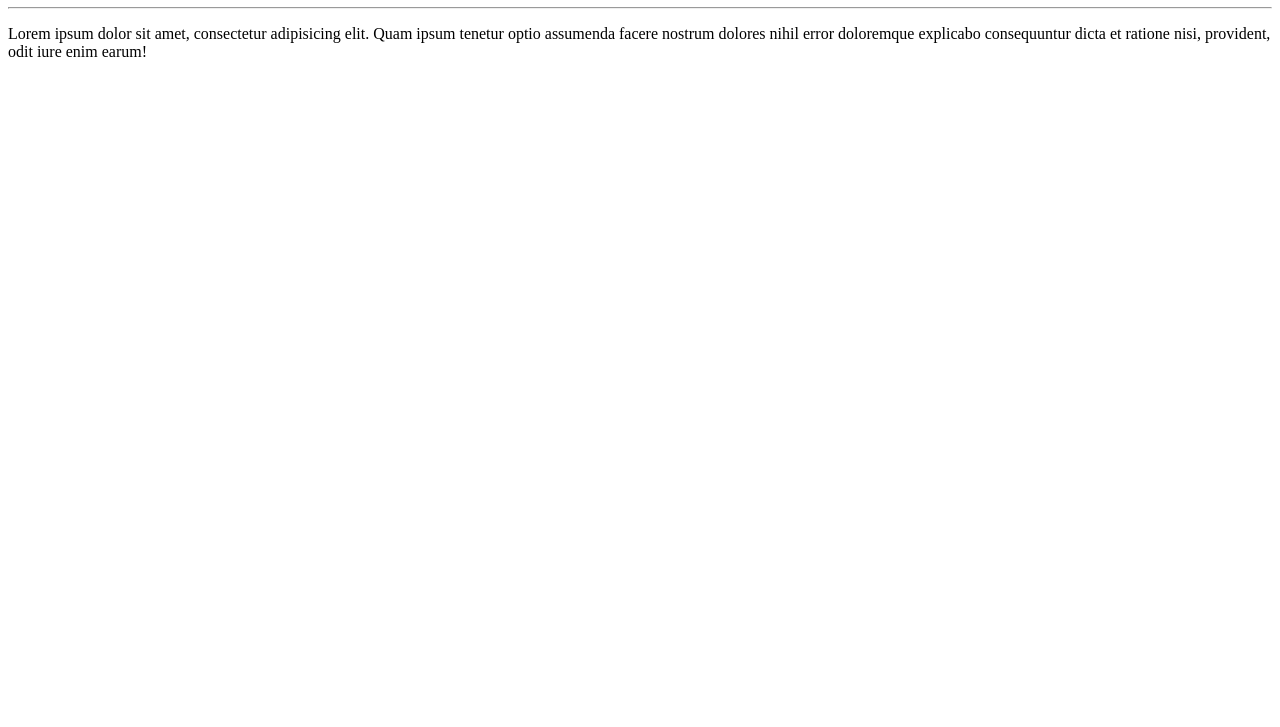
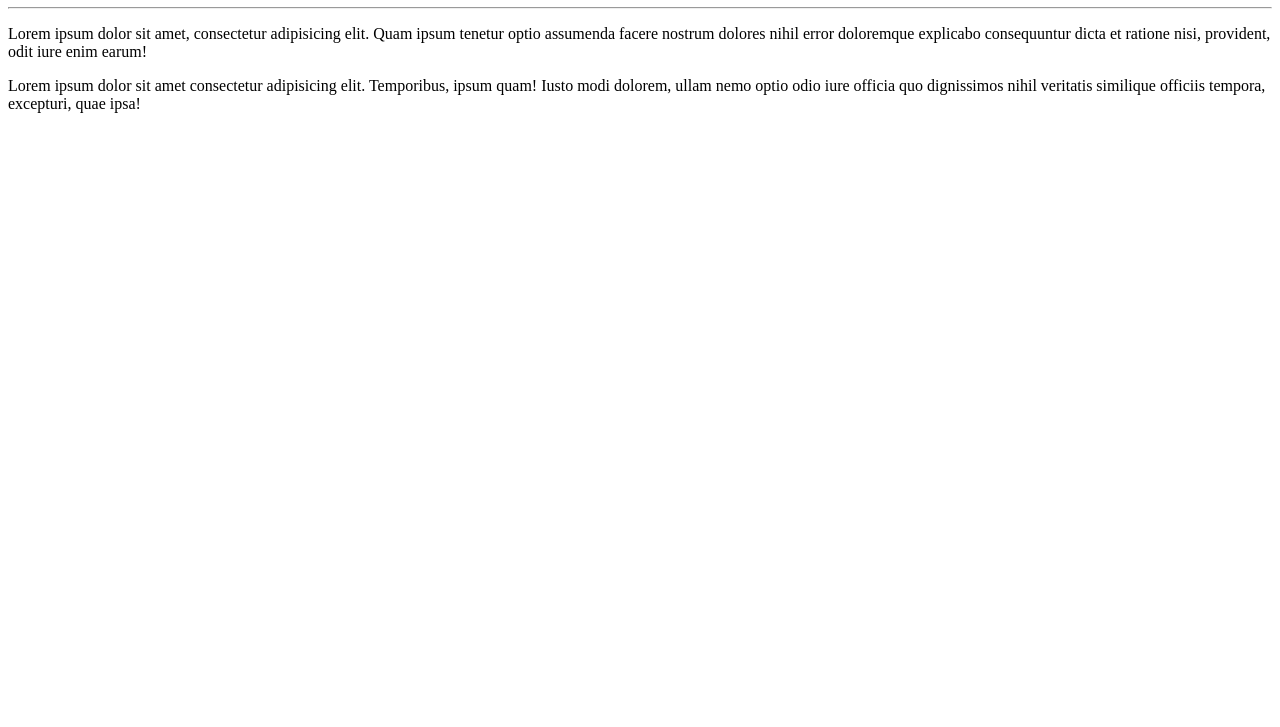
Before and after one commit to Gilliardjnr/Ola-mundo, a plain HTML site: page site-exemplo/index.html in a window 1280 px wide. Shown: the part 73-800 px from the top of the page. Drawn offline with Linux system fonts and the light colour scheme.

Commit message:
Adicionein um parágrafo

```diff
--- a/site-exemplo/index.html
+++ b/site-exemplo/index.html
@@ -11,5 +11,6 @@
     </h1>
     <hr>
     <p>Lorem ipsum dolor sit amet, consectetur adipisicing elit. Quam ipsum tenetur optio assumenda facere nostrum dolores nihil error doloremque explicabo consequuntur dicta et ratione nisi, provident, odit iure enim earum!</p>
+    <p>Lorem ipsum dolor sit amet consectetur adipisicing elit. Temporibus, ipsum quam! Iusto modi dolorem, ullam nemo optio odio iure officia quo dignissimos nihil veritatis similique officiis tempora, excepturi, quae ipsa!</p>
 </body>
 </html>
```
